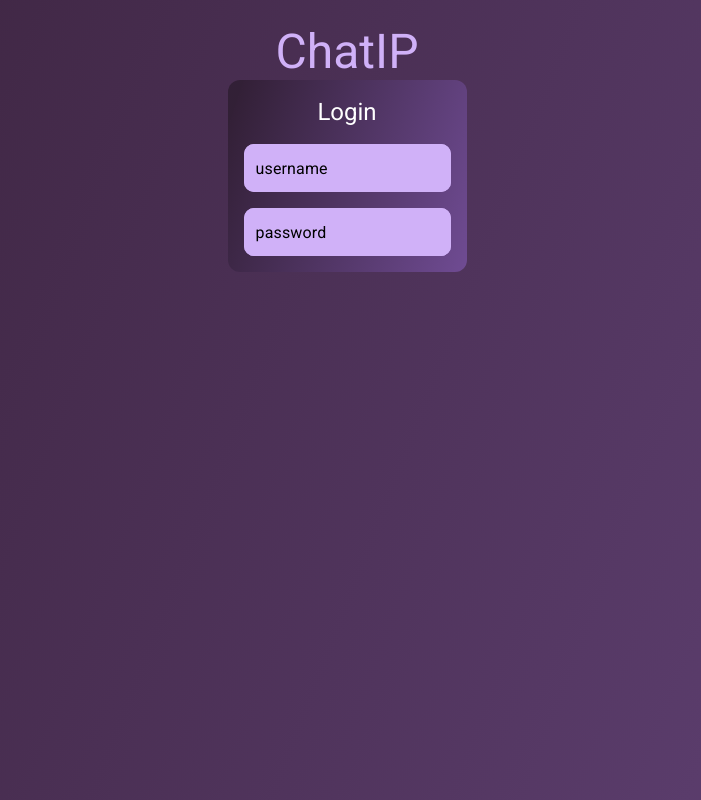
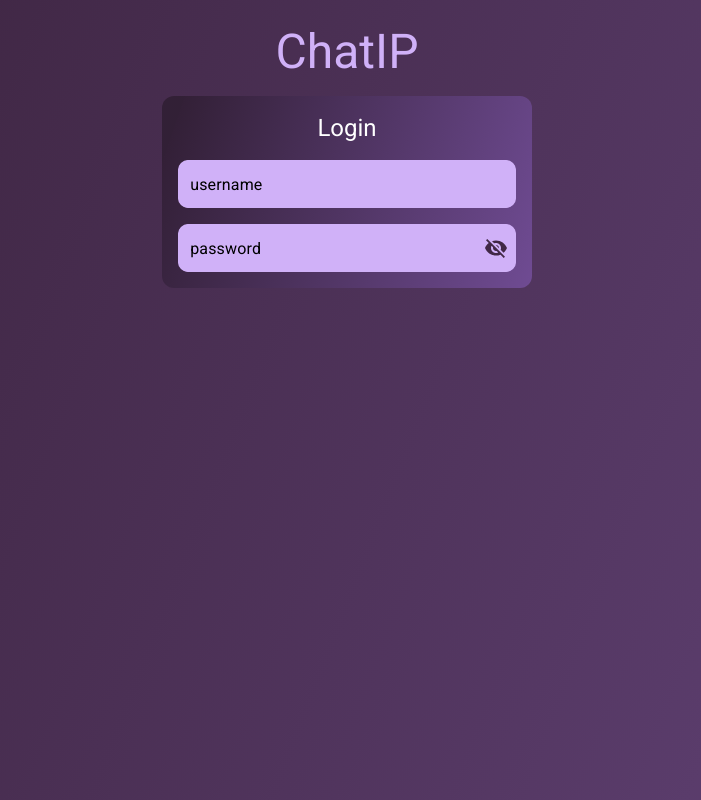
Before and after one commit to pisuttun/COMP-NETWORK-Project, a Next.js app in the folder apps/web/: page / in a window 1280 px wide. Shown: the whole page, without its empty margins (293-994 px from the left). Built offline with nearby package versions, Linux system fonts and the light colour scheme; no server answers.

Commit message:
feat: add common component - PasswordTextField

```diff
--- a/apps/web/package.json
+++ b/apps/web/package.json
@@ -9,11 +9,12 @@
     "lint": "next lint"
   },
   "dependencies": {
+    "@chatAIP/dtos": "workspace:*",
     "@emotion/react": "^11.10.6",
     "@emotion/styled": "^11.10.6",
+    "@mui/icons-material": "^5.11.16",
     "@mui/material": "^5.11.14",
     "@mui/system": "^5.11.16",
-    "@chatAIP/dtos": "workspace:*",
     "next": "^13.1.1",
     "react": "18.2.0",
     "react-dom": "18.2.0",
--- /dev/null
+++ b/apps/web/src/common/components/PasswordTextField/index.tsx
@@ -0,0 +1,39 @@
+  import { Visibility, VisibilityOff } from '@mui/icons-material'
+  import { IconButton, InputAdornment, TextFieldProps } from '@mui/material'
+  import { useShowPassword } from 'common/hooks/useShowPassword'
+  import { FC } from 'react'
+
+  import TextField from '../TextField'
+
+  const PasswordTextField: FC<TextFieldProps> = (props) => {
+    const { showPassword, handleClickShowPassword, handleMouseDownPassword } =
+      useShowPassword()
+
+    return (
+      <TextField
+        type={!showPassword ? 'password' : 'text'}
+        label="password"
+        {...props}
+        InputProps={{
+          endAdornment: (
+            <InputAdornment position="end">
+              <IconButton
+                color="primary"
+                tabIndex={-1}
+                aria-label="toggle password visibility"
+                onClick={handleClickShowPassword}
+                onMouseDown={handleMouseDownPassword}
+                edge="end"
+              >
+                {!showPassword ? <VisibilityOff /> : <Visibility />}
+              </IconButton>
+            </InputAdornment>
+          ),
+          ...props.InputProps,
+        }}
+
+      />
+    )
+  }
+
+  export default PasswordTextField
--- a/apps/web/src/common/components/TextField/index.tsx
+++ b/apps/web/src/common/components/TextField/index.tsx
@@ -5,6 +5,10 @@ import { FC } from 'react'
 const TextField: FC<TextFieldProps> = (props) => {
   return (
     <TextFieldMUI
+      style={{
+        backgroundColor: theme.palette.primary.light,
+        borderRadius: '12px',
+      }}
       size="small"
       {...props}
       InputProps={{
@@ -12,10 +16,6 @@ const TextField: FC<TextFieldProps> = (props) => {
         sx: {
           borderRadius: '10px',
           backgroundColor: theme.palette.primary.light,
-          '& .MuiInputBase-input':  {
-              borderRadius: '10px',
-              backgroundColor: theme.palette.primary.light,
-          },
           '& ::-ms-reveal': {
             display: 'none',
           },
--- /dev/null
+++ b/apps/web/src/common/hooks/useShowPassword/index.ts
@@ -0,0 +1,19 @@
+import { MouseEvent, useCallback, useState } from 'react'
+
+export const useShowPassword = () => {
+  const [showPassword, setShowPassword] = useState(false)
+
+  const handleClickShowPassword = useCallback(
+    () => setShowPassword((show) => !show),
+    [],
+  )
+
+  const handleMouseDownPassword = useCallback(
+    (event: MouseEvent<HTMLButtonElement>) => {
+      event.preventDefault()
+    },
+    [],
+  )
+
+  return { showPassword, handleClickShowPassword, handleMouseDownPassword }
+}
--- a/apps/web/src/modules/main/pages/index.tsx
+++ b/apps/web/src/modules/main/pages/index.tsx
@@ -3,11 +3,11 @@ import Typography from '@mui/material/Typography'
 import theme from 'common/config/theme'
 import { BoxContainer, RootContainer } from './styled'
 import TextField from 'common/components/TextField'
+import PasswordTextField from 'common/components/PasswordTextField'
 
 export default function MainPage() {
   return(
     <RootContainer>
-      <div>
         {/* has to div cuz p set default to horizontal layout */}
         <Typography variant="h3"
           sx={{ color: theme.palette.primary.light }}
@@ -25,16 +25,14 @@ export default function MainPage() {
               disableUnderline: true,
             }}
           />
-          <TextField
+          <PasswordTextField
             fullWidth
-            label="password"
             variant="filled"
             InputProps={{
               disableUnderline: true,
             }}
           />
         </BoxContainer>
-      </div>
     </RootContainer>
   )
 }
--- a/apps/web/src/modules/main/pages/styled.ts
+++ b/apps/web/src/modules/main/pages/styled.ts
@@ -5,7 +5,7 @@ export const BoxContainer = styled('div')`
   flex-direction: column;
   margin-bottom: 10vh;
   gap: 16px;
-  width: 100%;
+  width: 30%;
   height: fit-content;
   background-image: linear-gradient(108.84deg, #322036 5.24%, #332037 5.26%, #af79f4 200.3%);
   border-radius: 12px;
```
Also changed, not shown: 1 other file (tests, documents, lock files or other folders).
